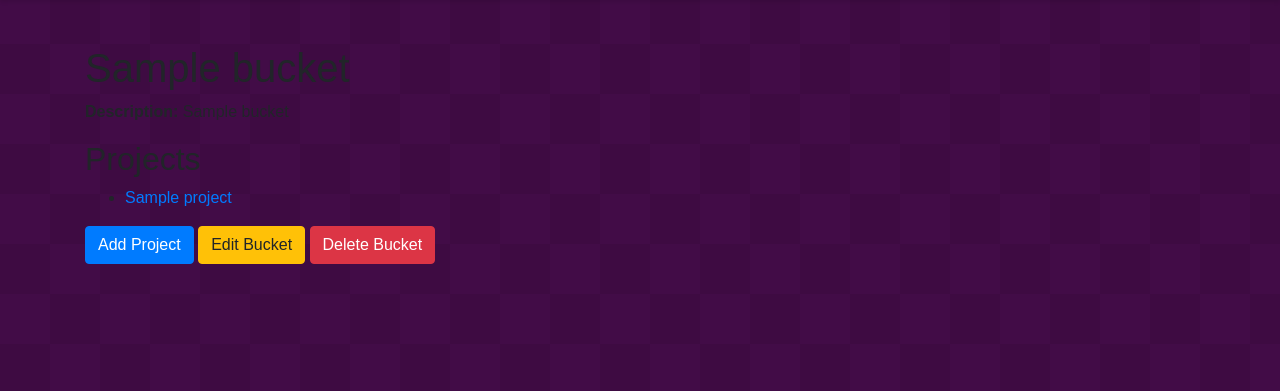
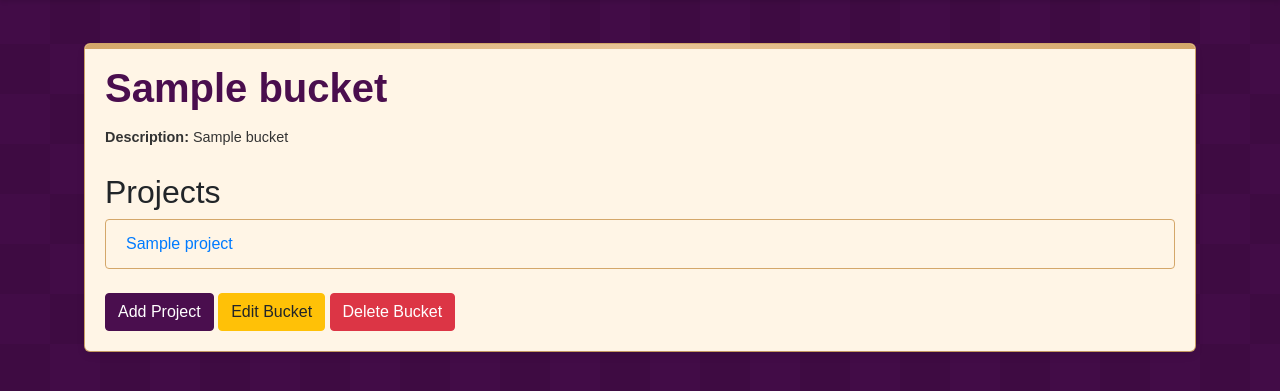
Before and after one commit to acquirk/AdamLand, a Flask app: page /bucket/1 in a window 1280 px wide. Shown: the part 56-447 px from the top of the page. Run offline with Flask 3, Linux system fonts and the light colour scheme; tables that the repository leaves empty hold one stand-in row (values such as "Sample post"); some libraries are stand-ins or nearby versions.

Commit message:
style: update app/templates/bucket.html to match index page

```diff
--- a/app/templates/bucket.html
+++ b/app/templates/bucket.html
@@ -1,24 +1,32 @@
 {% extends "base.html" %}
 
 {% block content %}
-<h1>{{ bucket.name }}</h1>
-<p><strong>Description:</strong> {{ bucket.subtitle }}</p>
+<div class="card">
+    <div class="card-body">
+        <h1 class="card-title">{{ bucket.name }}</h1>
+        <p class="card-text"><strong>Description:</strong> {{ bucket.subtitle }}</p>
 
-<h2>Projects</h2>
+        <h2 class="mt-4">Projects</h2>
         {% if bucket.projects.all() %}
-    <ul>
+            <ul class="list-group">
             {% for project in bucket.projects %}
-        <li><a href="{{ url_for('view_project', project_id=project.id) }}">{{ project.name }}</a></li>
+                <li class="list-group-item">
+                    <a href="{{ url_for('view_project', project_id=project.id) }}">{{ project.name }}</a>
+                </li>
             {% endfor %}
             </ul>
         {% else %}
-    <p>No projects yet.</p>
+            <p class="card-text">No projects yet.</p>
         {% endif %}
 
-<a href="{{ url_for('add_project', bucket_id=bucket.id) }}" class="btn btn-primary">Add Project</a>
+        <div class="mt-4">
+            <a href="{{ url_for('add_project', bucket_id=bucket.id) }}" class="btn btn-success">Add Project</a>
             <a href="{{ url_for('edit_bucket', bucket_id=bucket.id) }}" class="btn btn-warning">Edit Bucket</a>
             <form action="{{ url_for('delete_bucket', bucket_id=bucket.id) }}" method="POST" style="display: inline;">
                 <input type="hidden" name="csrf_token" value="{{ csrf_token() }}"/>
                 <button type="submit" class="btn btn-danger" onclick="return confirm('Are you sure you want to delete this bucket?')">Delete Bucket</button>
             </form>
+        </div>
+    </div>
+</div>
 {% endblock %}
```
Lines whose indentation alone changed are shown as unchanged.
